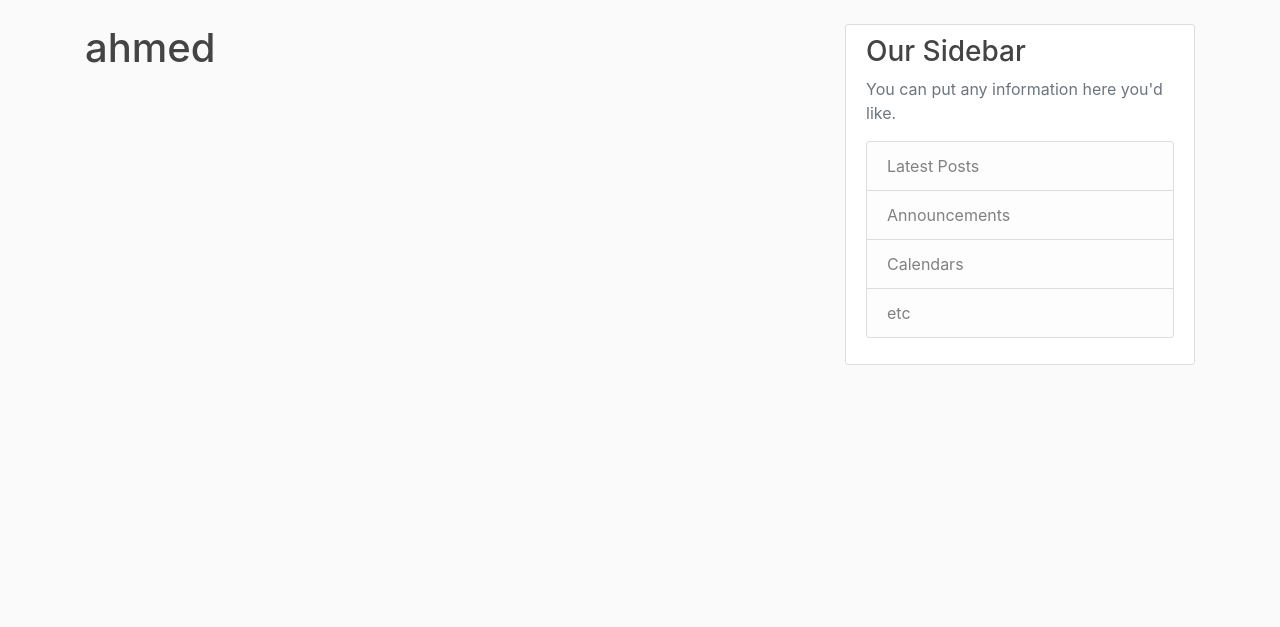
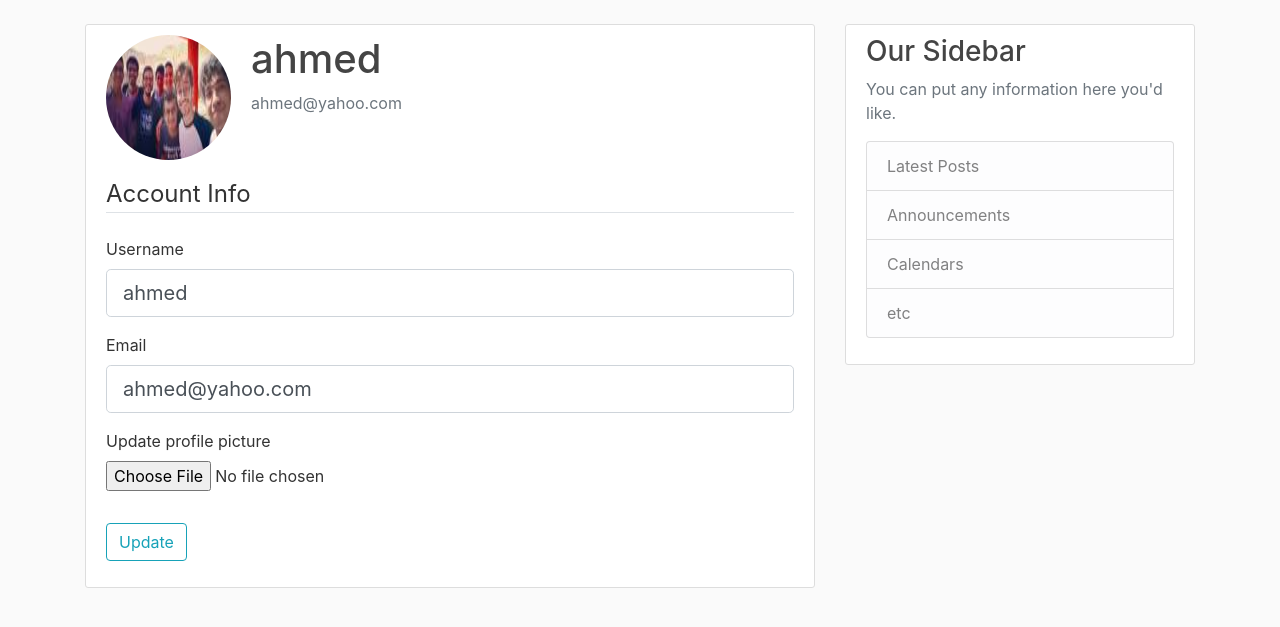
Before and after one commit to MoatazMaahmoud/GraduationProject, a Flask app: page /account in a window 1280 px wide. Shown: the part 56-683 px from the top of the page. Run offline with Flask 3, Linux system fonts and the light colour scheme; a user stored in the database is signed in; some libraries are stand-ins or nearby versions.

Commit message:
added account editing for usernames,emails, also can change default profile pic

```diff
--- a/flaskapp/__init__.py
+++ b/flaskapp/__init__.py
@@ -3,7 +3,7 @@ from flask_sqlalchemy import SQLAlchemy
 from flask_bcrypt import Bcrypt
 from flask_login import LoginManager
 app = Flask(__name__)
-app.config['SECRET_KEY'] = '73fb43bdc4a696004e7c5d72a6ef992e'
+app.config['SECRET_KEY'] = '5798628bb0b13ce0c676dfde280ba245'
 app.config['SQLALCHEMY_DATABASE_URI'] = 'sqlite:///site.db'
 db = SQLAlchemy(app)
 bcrypt=Bcrypt(app)
--- a/flaskapp/forms.py
+++ b/flaskapp/forms.py
@@ -1,11 +1,12 @@
-from collections.abc import Sequence
-from typing import Any, Mapping
 from flask_wtf import FlaskForm
+from flask_wtf.file import FileField,FileAllowed
+from flask_login import current_user
 #stringfield to type strings,passwordfield to type passwords
 #submitfield to click submit,boolean for the rememberme option
 from wtforms import StringField, PasswordField, SubmitField, BooleanField
 from wtforms.validators import DataRequired, Length, Email, EqualTo,ValidationError,Regexp
 from flaskapp.models import User
+
 class RegistrationForm(FlaskForm):
     username=StringField('Username',
                          validators=[DataRequired(),Length(min=2,max=20)])
@@ -42,3 +43,23 @@ class LoginForm(FlaskForm):
                             validators=[DataRequired()])
     remember=BooleanField('Remember Me')
     submit=SubmitField('LOGIN')
+
+class UpdateAccountForm(FlaskForm):
+    username=StringField('Username',
+                         validators=[DataRequired(),Length(min=2,max=20)])
+    email=StringField('Email',
+                        validators=[DataRequired(),Email()])
+    # the text below :'Update profile picture' is the label will be displayed in the html
+    picture=FileField('Update profile picture',validators=[FileAllowed(['jpg','png','jpeg'])])
+    submit=SubmitField('Update')
+
+    def validate_username(self,username):
+        if username.data!=current_user.username:
+            user=User.query.filter_by(username=username.data).first()
+            if user:
+                raise ValidationError('That username is already taken. Please choose another one.')
+    def validate_email(self,email):
+        if email.data!=current_user.email:
+            email=User.query.filter_by(email=email.data).first()
+            if email:
+                raise ValidationError('That email is already taken. Please choose another one.')
--- a/flaskapp/models.py
+++ b/flaskapp/models.py
@@ -17,7 +17,7 @@ class User(db.Model,UserMixin):
     address = db.Column(db.String(120), nullable=False)
     city = db.Column(db.String(20), nullable=False)
     country = db.Column(db.String(20), nullable=False)
-    medicaltextrecords = db.relationship('MedicalTextRecords', backref='Patient', lazy=True)
+    #medicaltextrecords = db.relationship('MedicalTextRecords', backref='Patient', lazy=True)
 
     def __repr__(self):
         return f"User('{self.username}', '{self.email}', '{self.image_file}', '{self.address}','{self.city},'{self.country}'')"
@@ -29,11 +29,10 @@ class MedicalTextRecords(db.Model):
     age=db.Column(db.Integer,nullable=False)
     sex = db.Column(db.String(10), nullable=False)
     cp=db.Column(db.String(10),nullable=False)#-- Value 1: typical angina -- Value 2: atypical angina -- Value 3: non-anginal pain -- Value 4: asymptomatic
-    #cp will be a drop down of the strings mentioned
     trestbps=db.Column(db.Integer,nullable=False)#resting blood pressure
     cholestrol=db.Column(db.Integer,nullable=False)
     fbs=db.Column(db.Integer,nullable=False)#(fasting blood sugar > 120 mg/dl)  (1 = true; 0 = false)
-    restecg=db.Column(db.Integer,nullable=False) #resting electrocardiographic results-- Value 0: normal-- Value 1: having ST-T wave abnormality (T wave inversions and/or ST elevation or depression of > 0.05 mV) -- Value 2: showing probable or definite left ventricular hypertrophy by Estes' criteria
+    #restecg=db.Column(db.Integer,nullable=False) #resting electrocardiographic results-- Value 0: normal-- Value 1: having ST-T wave abnormality (T wave inversions and/or ST elevation or depression of > 0.05 mV) -- Value 2: showing probable or definite left ventricular hypertrophy by Estes' criteria
     thalac=db.Column(db.Integer,nullable=False) #maximum heart rate achieved
     exang=db.Column(db.String(3),nullable=False)#exercise induced angina (1 = yes; 0 = no)
     oldpeak =db.Column(db.Float,nullable=False) #ST depression induced by exercise relative to rest
--- a/flaskapp/routes.py
+++ b/flaskapp/routes.py
@@ -1,7 +1,10 @@
+import os
+import secrets
+from PIL import Image
 from flask import  render_template, url_for, flash, redirect,request
 from flaskapp import app,db,bcrypt
 from flaskapp.models import User,MedicalTextRecords
-from flaskapp.forms import RegistrationForm, LoginForm
+from flaskapp.forms import RegistrationForm, LoginForm,UpdateAccountForm
 from flask_login import login_user, current_user, logout_user, login_required
 posts = [
     {
@@ -68,7 +71,48 @@ def logout():
     logout_user()
     return redirect(url_for('home'))
 
-@app.route("/account")
+
+#save pic function takes the form.picture.data then
+#changes its name to a random hex and adds its original extension
+#saves the pic in a path of the app
+#opens the passed image then resize it to 125,125
+#saves the picture_path
+def save_picture(form_picture):
+    random_hex = secrets.token_hex(8)
+    _, f_ext = os.path.splitext(form_picture.filename)
+    picture_fn = random_hex + f_ext
+    picture_path = os.path.join(app.root_path, 'static/profile_pics', picture_fn)
+    #form_picture.save(picture_path)
+    output_size = (125, 125)
+    i = Image.open(form_picture)
+    #resize it to 125x125
+    i.thumbnail(output_size)
+    i.save(picture_path)
+
+    return picture_fn
+
+
+
+
+@app.route("/account", methods=['GET', 'POST'])
 @login_required
 def account():
-    return render_template('account.html', title='My account')
+    #update form
+    form=UpdateAccountForm()
+    if form.validate_on_submit():
+        if form.picture.data:
+            picture_file = save_picture(form.picture.data)
+            current_user.image_file = picture_file
+        #update ith the new data in the form fields
+        current_user.username=form.username.data
+        current_user.email=form.email.data
+        db.session.commit()
+        flash('Your account has been updated!','success')
+        return redirect(url_for('account'))
+    #display the current email,username in the email,username fields
+    elif request.method=='GET':
+        form.username.data=current_user.username
+        form.email.data=current_user.email
+    #path of the current user's image
+    image_file=url_for('static',filename='profile_pics/'+current_user.image_file)
+    return render_template('account.html', title='My account',image_file=image_file,form=form)
--- a/flaskapp/templates/account.html
+++ b/flaskapp/templates/account.html
@@ -1,4 +1,59 @@
 {% extends "layout.html" %}
 {% block content %}
-    <h1>{{current_user.username}}</h1>
+    <div class="content-section">
+      <div class="media">
+        <img class="rounded-circle account-img" src="{{ image_file }}">
+        <div class="media-body">
+          <h2 class="account-heading">{{ current_user.username }}</h2>
+          <p class="text-secondary">{{ current_user.email }}</p>
+        </div>
+      </div>
+      <!-- enctype de mlhash 3laka be bootstrap lazm tt7at -->
+        <form method="POST" action="" enctype="multipart/form-data">
+            {{ form.hidden_tag() }}
+            <fieldset class="form-group">
+                <legend class="border-bottom mb-4">Account Info</legend>
+                <div class="form-group">
+                    {{ form.username.label(class="form-control-label") }}
+
+                    {% if form.username.errors %}
+                        {{ form.username(class="form-control form-control-lg is-invalid") }}
+                        <div class="invalid-feedback">
+                            {% for error in form.username.errors %}
+                                <span>{{ error }}</span>
+                            {% endfor %}
+                        </div>
+                    {% else %}
+                        {{ form.username(class="form-control form-control-lg") }}
+                    {% endif %}
+                </div>
+                <div class="form-group">
+                    {{ form.email.label(class="form-control-label") }}
+                    {% if form.email.errors %}
+                        {{ form.email(class="form-control form-control-lg is-invalid") }}
+                        <div class="invalid-feedback">
+                            {% for error in form.email.errors %}
+                                <span>{{ error }}</span>
+                            {% endfor %}
+                        </div>
+                    {% else %}
+                        {{ form.email(class="form-control form-control-lg") }}
+                    {% endif %}
+                </div>
+                <div class="form-group">
+                    {{ form.picture.label() }}
+                    <!-- input field below to upload the picture: -->
+                    {{ form.picture(class="form-control-file") }}
+                    {% if form.picture.errors %}
+                        {% for error in form.picture.errors %}
+                            <span class="text-danger">{{ error }}</span></br>
+                        {% endfor %}
+                    {% endif %}
+                </div>
+            </fieldset>
+            <div class="form-group">
+                {{ form.submit(class="btn btn-outline-info") }}
+            </div>
+        </form>
+    </div>
 {% endblock content %}
--- a/flaskapp/templates/home.html
+++ b/flaskapp/templates/home.html
@@ -3,7 +3,7 @@
 {% block content %}
     {% for post in posts %}
         <!--for loop to display every post/author/date/content passed-->
-        <article class="media content-section">
+        <!--<article class="media content-section">
           <div class="media-body">
             <div class="article-metadata">
               <a class="mr-2" href="#">{{ post.author }}</a>
@@ -12,6 +12,6 @@
             <h2><a class="article-title" href="#">{{ post.title }}</a></h2>
             <p class="article-content">{{ post.content }}</p>
           </div>
-        </article>
+        </article>-->
     {% endfor %}
 {% endblock content %}
```
Also changed, not shown: flaskapp/static/profile_pics/2fb15895f0973a1d.jpg (added), flaskapp/static/profile_pics/8e20bbaa6b46189f.jpeg (added), flaskapp/static/profile_pics/be41ed25e0eab501.jpeg (added), flaskapp/static/profile_pics/d0e0a4b1e8e755dc.jpg (added), flaskapp/static/profile_pics/default.jpg (added), instance/site.db.
